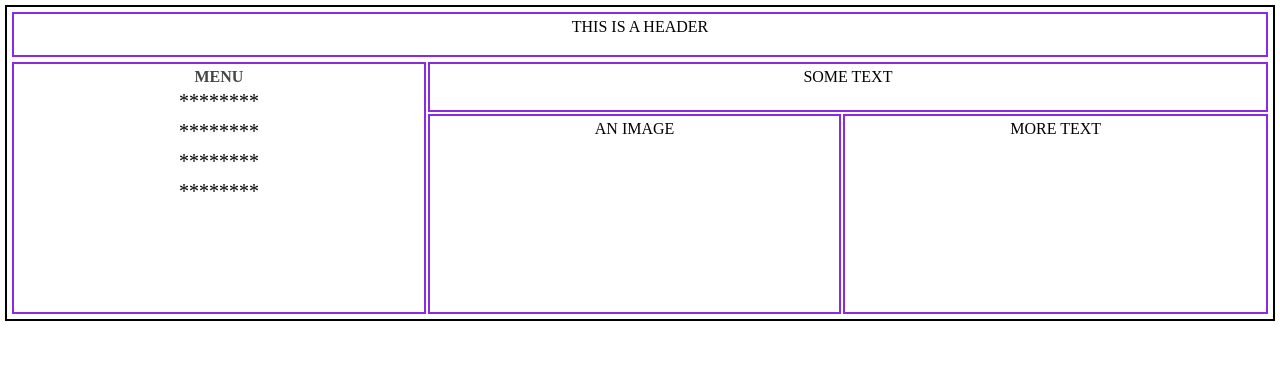
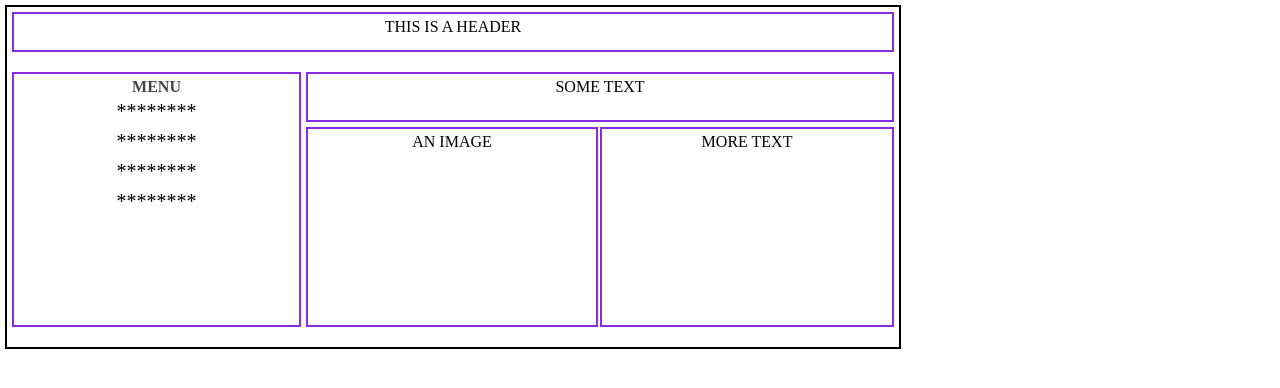
Before and after one commit to camilo1reis/Desenvolvimento-Web, a plain HTML site: page LayoutBasico/index.html in a window 1280 px wide. Drawn offline with Linux system fonts and the light colour scheme.

Commit message:
refactor: ajustando as rows e columns

```diff
--- a/LayoutBasico/css/style.css
+++ b/LayoutBasico/css/style.css
@@ -6,9 +6,13 @@
 
 .container{
     display: grid;
-    grid-template-rows: 50px;
+    max-width: 70vw;
+    max-height: 70vh;
+    grid-template-columns:1fr 1fr 1fr;
+    grid-template-rows: 60px auto auto;
     border: 2px solid black;
     padding: 5px;
+    padding-bottom: 20px;
     margin: 5px;
     /* gap:1px; */
     grid-template-areas:
@@ -34,7 +38,7 @@
     align-items: center;
     padding: 4px;
     grid-area: header;
-    margin-bottom: 5px;
+    margin-bottom: 20px;
     border: 2px solid blueviolet;
 
 }
@@ -46,7 +50,7 @@
     flex-direction: column;
     align-items: center;
     border: 2px solid blueviolet;
-    margin-right: 2px;
+    margin-right: 5px;
 
 }
 
@@ -57,7 +61,7 @@
     align-items: center;
     padding: 4px;
     border: 2px solid blueviolet;
-    margin-bottom: 2px;
+    margin-bottom: 5px;
     height: 50px;
 }
 
```
